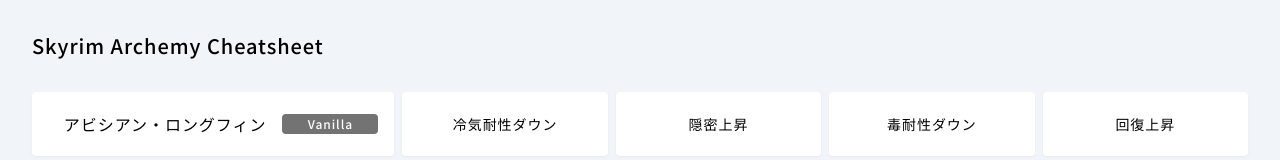
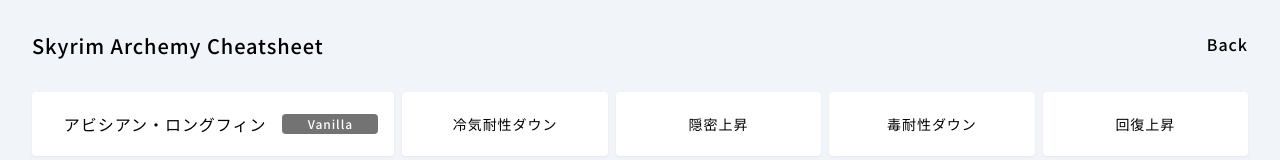
Before and after one commit to ykob/skyrim-alchemy-cheatsheet, a React (Vite) app: page / in a window 1280 px wide. Shown: the top 160 px of the page. Built offline with nearby package versions, Linux system fonts and the light colour scheme.

Commit message:
added the back button on GlobalHeader.

```diff
--- a/src/components/features/global-header/index.tsx
+++ b/src/components/features/global-header/index.tsx
@@ -1,7 +1,15 @@
-export const GlobalHeader = function () {
+import { memo } from 'react'
+import { Link } from 'react-router-dom'
+
+export const GlobalHeader = memo(function () {
   return (
-    <div className="flex mb-8 px-4 lg:px-8">
+    <div className="flex justify-between mb-8 px-4 lg:px-8">
       <h1 className="md:text-lg lg:text-xl">Skyrim Archemy Cheatsheet</h1>
+      <Link to="/">
+        <button>
+          Back
+        </button>
+      </Link>
     </div>
   )
-}
+})
```
